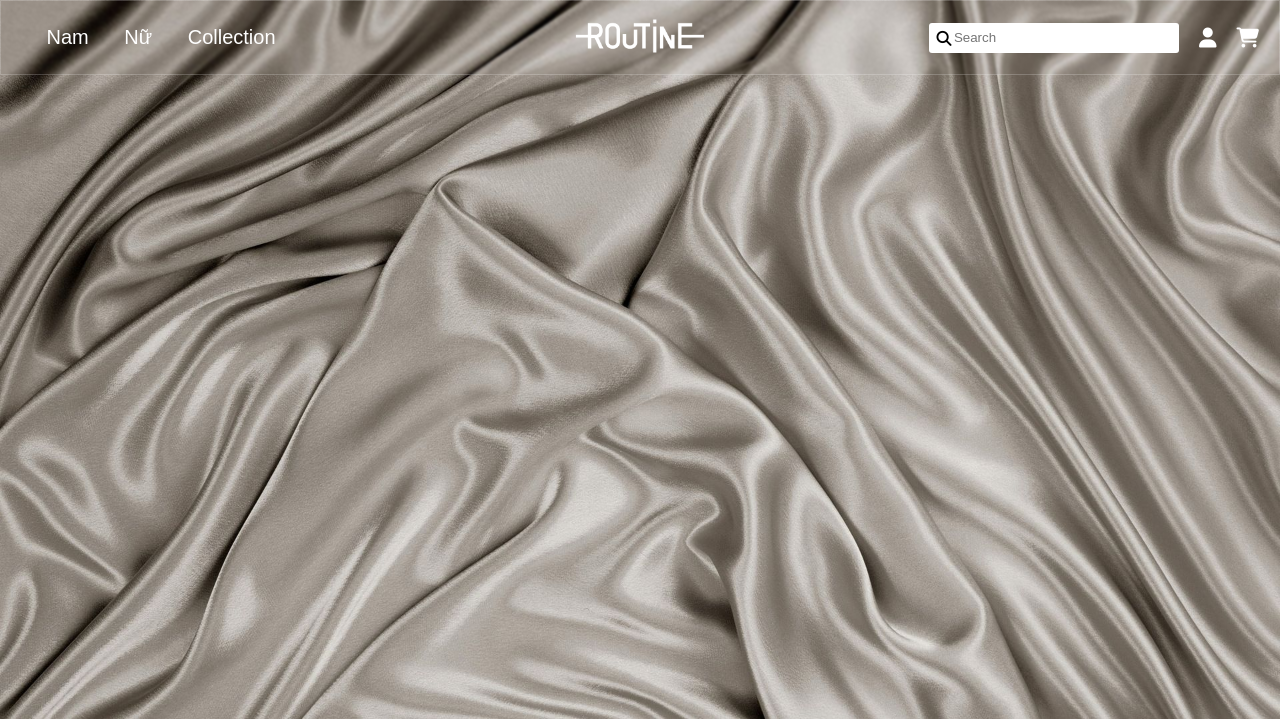
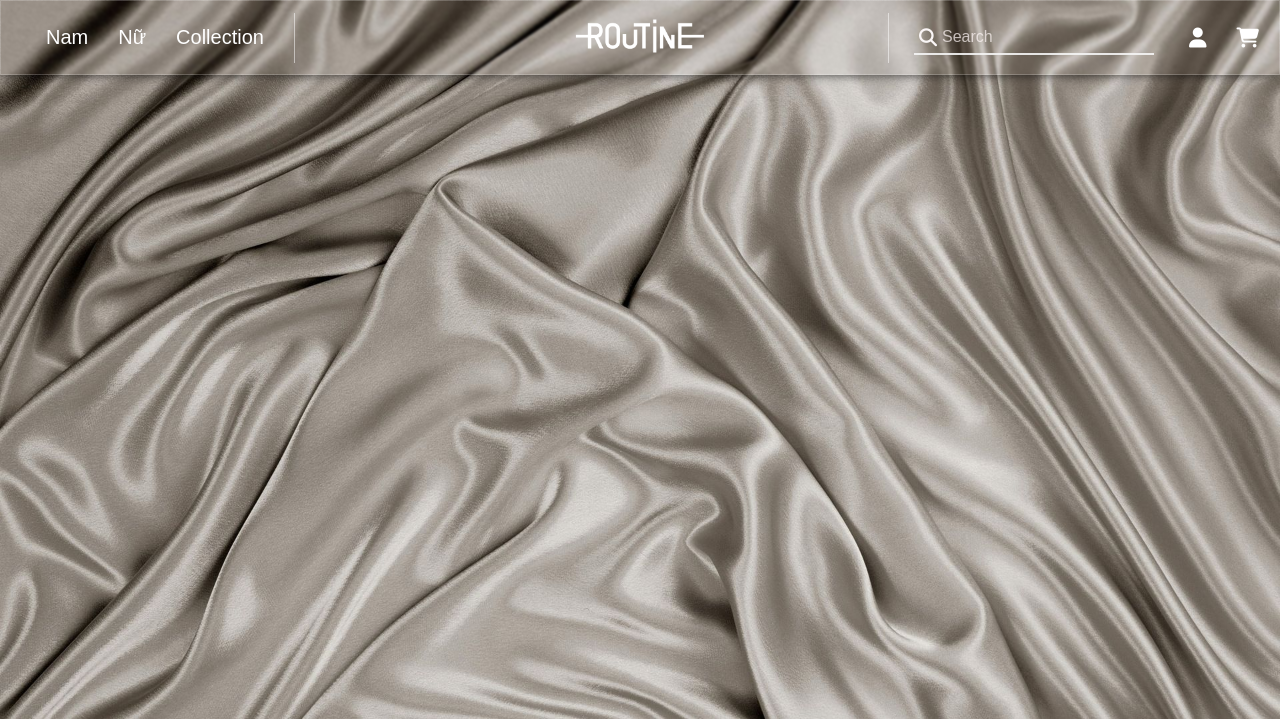
Before and after one commit to AnCoder683/WEB_2, a PHP site: page /Main.html in a window 1280 px wide. Shown: the top 719 px of the page. Run offline with PHP 8.4, Linux system fonts and the light colour scheme; some libraries are stand-ins or nearby versions.

Commit message:
UpdateHTML: Main.html

```diff
--- a/Main.html
+++ b/Main.html
@@ -15,6 +15,9 @@
             <li>Nữ</li>
             <li>Collection</li>
          </ul>
+         <div class="nav2">
+            <i class="fa-solid fa-list"></i>
+         </div>
       </div>
 
       <div class="mid-section">
@@ -38,6 +41,11 @@
    <div class="lazy-img">
 
    </div>
+
+   <div class="sidebar">
+
+   </div>
+
    <script src="https://kit.fontawesome.com/dc0a01535c.js" crossorigin="anonymous"></script>
 </body>
 </html>
--- a/Navigation.css
+++ b/Navigation.css
@@ -18,39 +18,53 @@ body{
    box-sizing: border-box;
    border: 1px solid rgba(255, 255, 255, .2);
    backdrop-filter: blur(1px);
-   /* box-shadow: 0 0 10px rgba(0, 0, 0, .7); */
+   box-shadow: 0 0 10px rgba(0, 0, 0, .7);
 }
 
 .left-section{
    display: flex;
-   flex: 1;
    /* ngan */
    justify-content: center;
    /* doc */
    align-items: center;
-   max-width: 320px;
    font-size: 20px;
+   padding: 0px 30px;
+   box-sizing: border-box;
 }
 
-.left-section ul{
-   padding-inline-start: 0px;
-   justify-self: center;
-   display: inline-block;
+.left-section i{
+   display: none;
+   font-size: 30px;
 }
 
-.left-section li{
+.nav{
+   display: flex;
+   justify-content: center;
+   align-items: center;
+   padding-inline-start: 0px;
+   padding-right: 15px;
+   border-right: 1px solid rgba(255, 255, 255, 0.5);
+   box-sizing: border-box;
+   margin: 0;
+   height: 50px;
+}
+
+.nav li{
    list-style-type: none;
    display: inline-block;
    margin: 0 5px;
    padding: 10px;
    color: white;
+   cursor: pointer;
 }
+
 
 .mid-section{
    position: absolute;
    transform: translate(-50%, -50%);
    left: 50%;
    top: 50%;
+   padding: 0 10px;
 }
 
 .mid-section img{
@@ -62,56 +76,80 @@ body{
    justify-content: end;
    align-items: center;
    font-size: 20px;
-   flex-grow: 0;
-   flex-basis: auto;
+   flex: 0 0 auto;
 }
 
 
 .header-conten-right{
    display: flex;
-   column-gap: 20px;
+   column-gap: 30px;
+   border-left: 1px solid rgba(255, 255, 255, 0.5);   padding-left: 25px;
    padding-right: 20px;
+   justify-content: end;
    align-items: center;
+   height: 50px;
 }
 
 .header-conten-right i{
    color: white;
+   cursor: pointer;
 }
 
 .search-box{
+   display: flex;
    position: relative;
 }
 
 .search-box input{
    box-sizing: border-box;
    border: none;
-   height: 30px;
-   width: 250px;
-   padding: 5px 5px 5px 25px;
-   border-radius: 3px;
-   backdrop-filter: blur(20px);
+   border-bottom: 2px solid rgba(245, 245, 245, 0.9);
+   height: 35px;
+   padding: 5px 5px 5px 28px;
+   background: transparent;
+   color: white;
+   font-size: 16px;
+   margin-right: 5px;
+}
+
+.search-box input::placeholder{
+   color: rgba(255, 247, 247, 0.7);
 }
 
 .search-box i{
    position: absolute;
-   color: black;
+   color: rgb(250, 246, 246);
    top: 50%;
    transform: translateY(-50%);
-   left: 3%;
-   font-size: 15px;
+   left: 2%;
+   font-size: 18px;
+   cursor: pointer;
 }
 
 @media(max-width: 1000px){
+
    .left-section{
+      justify-self: start;
+   }
+
+   .left-section i{
+      display: block;
+      color: white;
+   }
+
+   .nav{
       display: none;
    }
-   .mid-section {
-      left: 0%;
-      top: 50%;
-      transform: translate(0%, -50%);
+
+   .mid-section{
+      position: static;
+      transform: translate(0%, 0%);
+      display: flex;
+      justify-content: center;
+      align-items: center;
    }
+
    .right-section{
-      flex-shrink: 1;
       flex-grow: 1;
    }
 }
```
